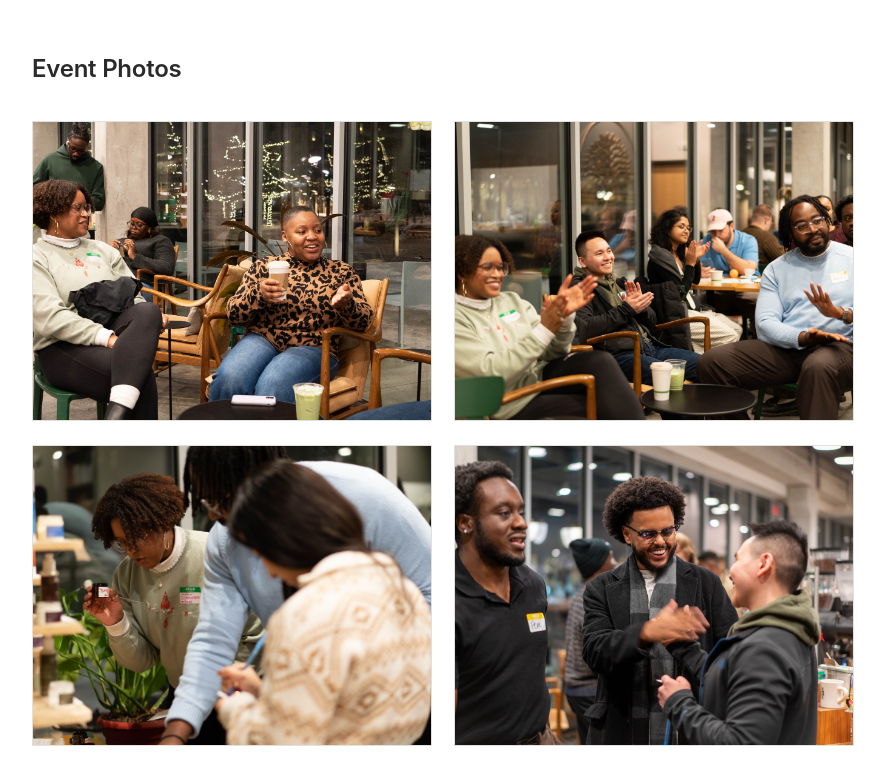
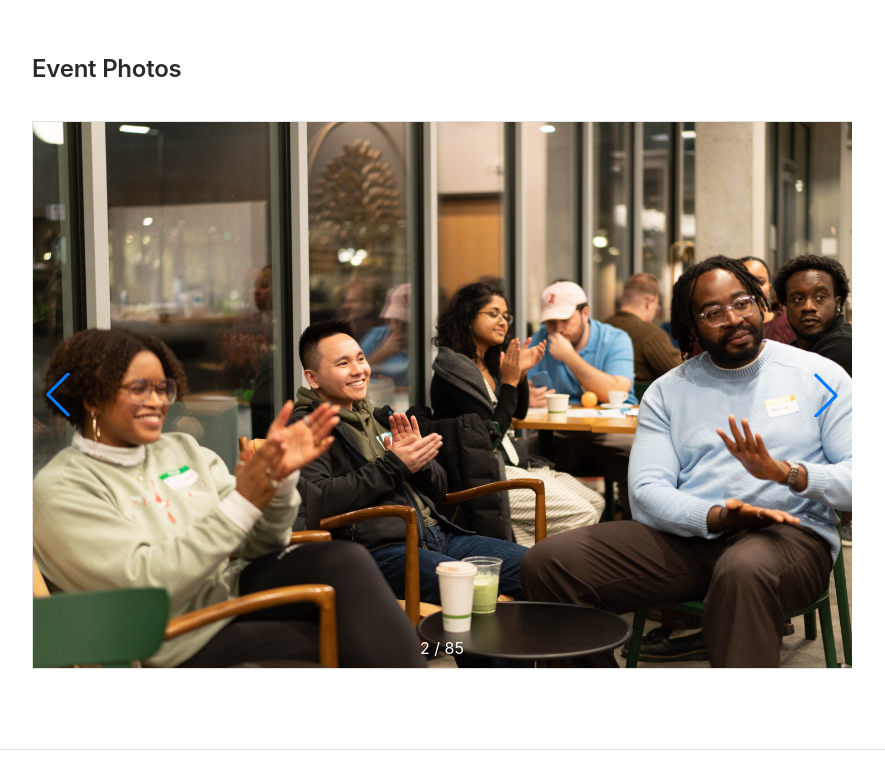
Before and after one commit to bryanbeltran/thegatheringproject.us, a Next.js app: page /about in a window 1280 px wide. Shown: the part 1002-1771 px from the top of the page, without its empty margins (198-1083 px from the left). Built offline with nearby package versions, Linux system fonts and the light colour scheme; no server answers; grey boxes are pictures that could not be loaded.

Commit message:
Update gallery: single large image view with autoplay, navigation arrows, and white pagination

```diff
--- a/package.json
+++ b/package.json
@@ -14,6 +14,7 @@
   "dependencies": {
     "next": "14.2.35",
     "react": "18.2.0",
-    "react-dom": "18.2.0"
+    "react-dom": "18.2.0",
+    "swiper": "^12.0.3"
   }
 }
--- a/pages/about.js
+++ b/pages/about.js
@@ -1,6 +1,11 @@
 import { useState, useEffect, useRef } from 'react';
 import Head from 'next/head';
 import Image from 'next/image';
+import { Swiper, SwiperSlide } from 'swiper/react';
+import { Pagination, Navigation, Autoplay } from 'swiper/modules';
+import 'swiper/css';
+import 'swiper/css/pagination';
+import 'swiper/css/navigation';
 
 export default function About() {
   const [images, setImages] = useState([]);
@@ -12,6 +17,7 @@ export default function About() {
   const lightboxCloseRef = useRef(null);
   const lightboxPrevRef = useRef(null);
   const lightboxNextRef = useRef(null);
+  const swiperRef = useRef(null);
 
   useEffect(() => {
     let isMounted = true;
@@ -107,6 +113,85 @@ export default function About() {
     }
   }, [selectedImage]);
 
+  // Style pagination to be white and prevent text selection
+  useEffect(() => {
+    if (loading || images.length === 0) return;
+
+    const preventSelection = (e) => {
+      e.preventDefault();
+      return false;
+    };
+
+    const stylePagination = () => {
+      const pagination = document.querySelector('.gallery-swiper .swiper-pagination-fraction');
+      if (pagination) {
+        pagination.style.color = '#ffffff';
+        pagination.style.textShadow = '0 1px 3px rgba(0, 0, 0, 0.5)';
+        pagination.style.userSelect = 'none';
+        pagination.style.webkitUserSelect = 'none';
+        pagination.style.mozUserSelect = 'none';
+        pagination.style.msUserSelect = 'none';
+        pagination.setAttribute('unselectable', 'on');
+        pagination.setAttribute('onselectstart', 'return false;');
+
+        // Prevent text selection via events (selectstart is the key one)
+        pagination.addEventListener('selectstart', preventSelection);
+        pagination.addEventListener('dragstart', preventSelection);
+
+        // Also style all child elements
+        const children = pagination.querySelectorAll('*');
+        children.forEach(child => {
+          if (child instanceof HTMLElement) {
+            child.style.color = '#ffffff';
+            child.style.textShadow = '0 1px 3px rgba(0, 0, 0, 0.5)';
+            child.style.userSelect = 'none';
+            child.style.webkitUserSelect = 'none';
+            child.style.mozUserSelect = 'none';
+            child.style.msUserSelect = 'none';
+            child.setAttribute('unselectable', 'on');
+            child.setAttribute('onselectstart', 'return false;');
+
+            // Prevent text selection via events on children too
+            child.addEventListener('selectstart', preventSelection);
+            child.addEventListener('dragstart', preventSelection);
+          }
+        });
+      }
+    };
+
+    // Style after Swiper has rendered
+    const timer1 = setTimeout(stylePagination, 100);
+    const timer2 = setTimeout(stylePagination, 300);
+
+    // Use MutationObserver to watch for pagination changes
+    const observer = new MutationObserver(stylePagination);
+    const container = document.querySelector('.gallery-swiper-container');
+    if (container) {
+      observer.observe(container, { childList: true, subtree: true });
+    }
+
+    return () => {
+      clearTimeout(timer1);
+      clearTimeout(timer2);
+      observer.disconnect();
+      // Clean up event listeners
+      const pagination = document.querySelector('.gallery-swiper .swiper-pagination-fraction');
+      if (pagination) {
+        pagination.removeEventListener('selectstart', preventSelection);
+        pagination.removeEventListener('mousedown', preventSelection);
+        pagination.removeEventListener('dragstart', preventSelection);
+        const children = pagination.querySelectorAll('*');
+        children.forEach(child => {
+          if (child instanceof HTMLElement) {
+            child.removeEventListener('selectstart', preventSelection);
+            child.removeEventListener('mousedown', preventSelection);
+            child.removeEventListener('dragstart', preventSelection);
+          }
+        });
+      }
+    };
+  }, [images, loading]);
+
   const openLightbox = (imagePath, index, event) => {
     // Store the element that triggered the lightbox
     if (event && event.currentTarget) {
@@ -148,24 +233,24 @@ export default function About() {
   return (
     <div>
       <Head>
-        <title>Our Gatherings - The Gathering Project</title>
+        <title>Friends of Friends (FoF) — A Gathering Project! - The Gathering Project</title>
         <meta name="description" content="Learn about Friends of Friends (FoF) gatherings and our host partners" />
 
         {/* Open Graph / Facebook */}
         <meta property="og:type" content="website" />
         <meta property="og:url" content="https://thegatheringproject.us/about" />
-        <meta property="og:title" content="Our Gatherings - The Gathering Project" />
+        <meta property="og:title" content="Friends of Friends (FoF) — A Gathering Project! - The Gathering Project" />
         <meta property="og:description" content="Learn about Friends of Friends (FoF) gatherings and our host partners" />
         <meta property="og:image" content="https://thegatheringproject.us/gallery/image (3).png" />
 
         {/* Twitter */}
         <meta name="twitter:card" content="summary_large_image" />
         <meta name="twitter:url" content="https://thegatheringproject.us/about" />
-        <meta name="twitter:title" content="Our Gatherings - The Gathering Project" />
+        <meta name="twitter:title" content="Friends of Friends (FoF) — A Gathering Project! - The Gathering Project" />
         <meta name="twitter:description" content="Learn about Friends of Friends (FoF) gatherings and our host partners" />
         <meta name="twitter:image" content="https://thegatheringproject.us/gallery/image (3).png" />
       </Head>
-      <h1>Our Gatherings</h1>
+      <h1>Friends of Friends (FoF) — A Gathering Project!</h1>
 
       <section className="section card">
         <p>Friends of Friends (FoF) is our curated monthly gathering intentionally designed to cultivate authentic connection and belonging. We invite friends and friends-of-friends to gather, play, and deepen trust in our community. Our Host-Partners are local venues, brands, and mission-aligned organizations that co-design our gathering experiences to amplify and foster lasting relationships.</p>
@@ -253,7 +338,36 @@ export default function About() {
             </button>
           </div>
         ) : images.length > 0 ? (
-          <div className="gallery-grid" role="list">
+          <div
+            className="gallery-swiper-container"
+            onMouseEnter={() => {
+              if (swiperRef.current?.swiper?.autoplay) {
+                swiperRef.current.swiper.autoplay.stop();
+              }
+            }}
+            onMouseLeave={() => {
+              if (swiperRef.current?.swiper?.autoplay) {
+                swiperRef.current.swiper.autoplay.start();
+              }
+            }}
+          >
+            <Swiper
+              ref={swiperRef}
+              modules={[Pagination, Navigation, Autoplay]}
+              spaceBetween={20}
+              slidesPerView={1}
+              pagination={{
+                type: 'fraction',
+                clickable: true,
+              }}
+              navigation={true}
+              autoplay={{
+                delay: 4000,
+                disableOnInteraction: false,
+                pauseOnMouseEnter: true,
+              }}
+              className="gallery-swiper"
+            >
               {images.map((imagePath, index) => {
                 const filename = imagePath.split('/').pop().replace(/\.(jpg|jpeg|png)$/i, '');
                 // Extract meaningful description from filename if possible
@@ -265,10 +379,10 @@ export default function About() {
                 }
 
                 return (
+                  <SwiperSlide key={index}>
                     <div
-                  key={index}
                       className="gallery-item"
-                  role="listitem"
+                      role="button"
                       tabIndex={0}
                       aria-label={`${altText} ${index + 1} of ${images.length}`}
                       onClick={(e) => openLightbox(imagePath, index, e)}
@@ -279,18 +393,17 @@ export default function About() {
                         }
                       }}
                     >
-                  <Image
+                      <img
                         src={imagePath}
                         alt={altText}
                         className="gallery-image"
-                    width={400}
-                    height={300}
-                    loading="lazy"
-                    quality={85}
+                        loading={index < 2 ? "eager" : "lazy"}
                       />
                     </div>
+                  </SwiperSlide>
                 );
               })}
+            </Swiper>
           </div>
         ) : (
           <p>No images found.</p>
--- a/styles/global.css
+++ b/styles/global.css
@@ -519,10 +519,93 @@ a:focus-visible {
   margin-top: 2rem;
 }
 
+.gallery-swiper-container {
+  margin-top: 2rem;
+  position: relative;
+}
+
+.gallery-swiper {
+  padding-bottom: 3rem;
+}
+
+.gallery-swiper :global(.swiper-slide) {
+  height: auto;
+  display: flex;
+}
+
+.gallery-swiper :global(.swiper-pagination) {
+  position: absolute;
+  bottom: 0;
+  left: 0;
+  width: 100%;
+  text-align: center;
+  color: #ffffff !important;
+}
+
+.gallery-swiper :global(.swiper-pagination) * {
+  color: #ffffff !important;
+}
+
+.gallery-swiper :global(.swiper-pagination-fraction) {
+  font-size: 0.95rem;
+  font-weight: 500;
+  bottom: 0.5rem;
+  color: #ffffff !important;
+  text-shadow: 0 1px 3px rgba(0, 0, 0, 0.5);
+  user-select: none !important;
+  -webkit-user-select: none !important;
+  -moz-user-select: none !important;
+  -ms-user-select: none !important;
+  -webkit-touch-callout: none !important;
+  -webkit-tap-highlight-color: transparent !important;
+}
+
+.gallery-swiper :global(.swiper-pagination-fraction *),
+.gallery-swiper :global(.swiper-pagination-fraction span),
+.gallery-swiper :global(.swiper-pagination-fraction .swiper-pagination-current),
+.gallery-swiper :global(.swiper-pagination-fraction .swiper-pagination-total) {
+  color: #ffffff !important;
+  text-shadow: 0 1px 3px rgba(0, 0, 0, 0.5);
+  user-select: none !important;
+  -webkit-user-select: none !important;
+  -moz-user-select: none !important;
+  -ms-user-select: none !important;
+}
+
+.gallery-swiper :global(.swiper-pagination-fraction .swiper-pagination-current),
+.gallery-swiper :global(.swiper-pagination-fraction .swiper-pagination-total) {
+  font-size: 0.95rem;
+  font-weight: 500;
+}
+
+.gallery-swiper :global(.swiper-button-next),
+.gallery-swiper :global(.swiper-button-prev) {
+  color: var(--accent);
+  width: 44px;
+  height: 44px;
+  margin-top: -22px;
+}
+
+.gallery-swiper :global(.swiper-button-next:after),
+.gallery-swiper :global(.swiper-button-prev:after) {
+  font-size: 24px;
+  font-weight: 700;
+}
+
+.gallery-swiper :global(.swiper-button-next:hover),
+.gallery-swiper :global(.swiper-button-prev:hover) {
+  opacity: 0.8;
+}
+
+.gallery-swiper :global(.swiper-button-disabled) {
+  opacity: 0.3;
+  cursor: not-allowed;
+}
+
 .gallery-item {
   position: relative;
   width: 100%;
-  aspect-ratio: 4 / 3;
+  aspect-ratio: 3 / 2;
   overflow: hidden;
   border: 1px solid var(--border);
   transition: transform 0.2s ease, border-color 0.2s ease, outline 0.2s ease;
```
Also changed, not shown: 1 other file (tests, documents, lock files or other folders). Lines whose indentation alone changed are shown as unchanged.
